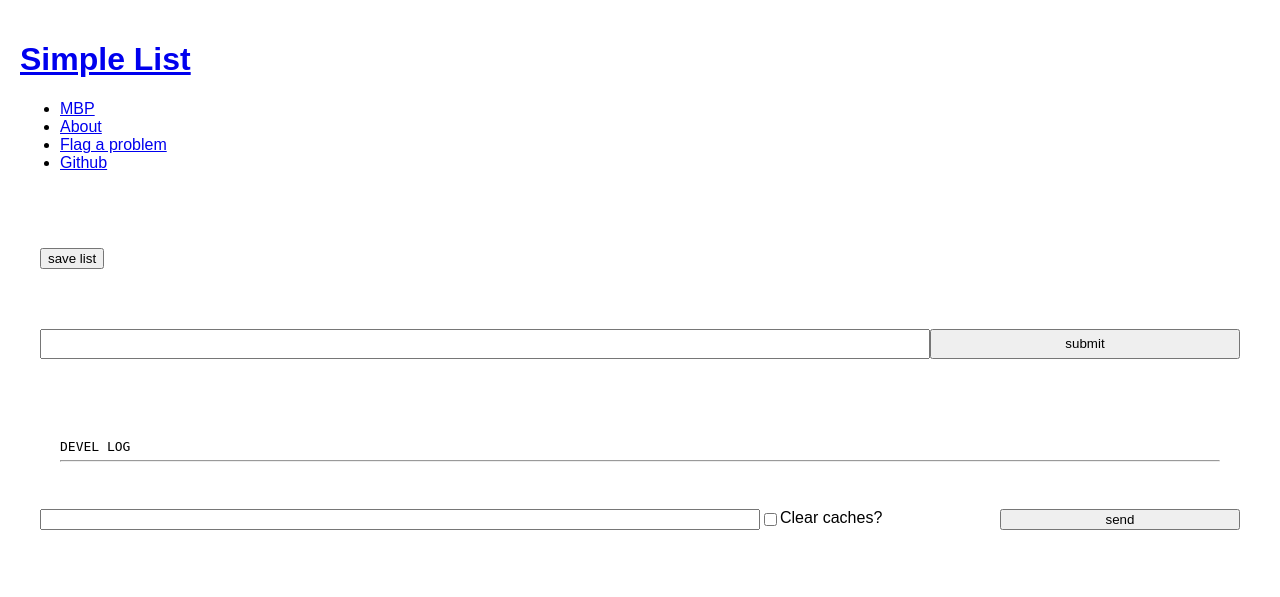
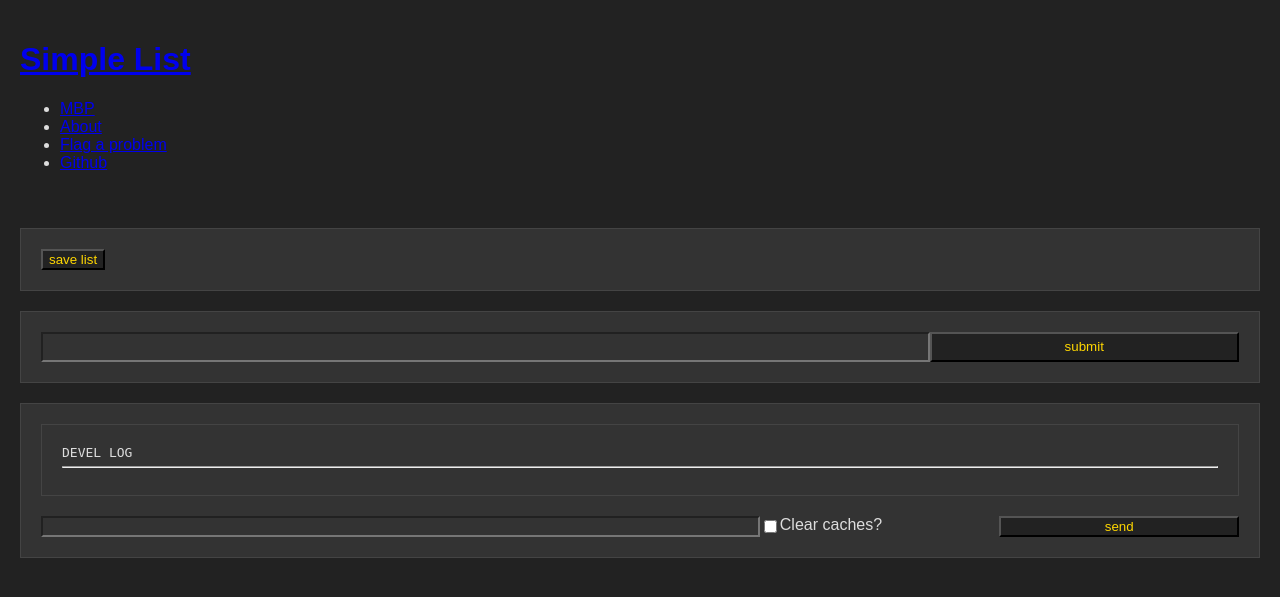
Before and after one commit to madebyparry/simple_list, a PHP site: page / in a window 1280 px wide. Shown: the top 597 px of the page. Run offline with PHP 8.4, Linux system fonts and the light colour scheme.

Commit message:
list functionality first wave styles x7

```diff
--- a/style.css
+++ b/style.css
@@ -9,36 +9,36 @@
 
 body {
   margin: 0px;
-  background-color: --site-color-primary;
-  border-color: --text-color-secondary;
-  color: --text-color-secondary;
+  background-color: var(--site-color-primary);
+  border-color: var(--text-color-secondary);
+  color: var(--text-color-secondary);
   font-family: Arial, Helvetica, sans-serif; }
 
 .site-header {
   padding: 20px;
-  background-color: --site-color-primary; }
+  background-color: var(--site-color-primary); }
 
 input {
-  background-color: --site-color-secondary;
-  color: --text-color-secondary; }
+  background-color: var(--site-color-secondary);
+  color: var(--text-color-secondary); }
 
 input[type="submit"] {
-  background-color: --site-color-primary;
-  color: --text-color-emphasis; }
+  background-color: var(--site-color-primary);
+  color: var(--text-color-emphasis); }
 
 .current_list_wrapper .current_list_inner {
   margin: 20px;
   padding: 20px;
-  border: 1px solid --site-color-accent;
-  background-color: --site-color-secondary; }
+  border: 1px solid var(--site-color-accent);
+  background-color: var(--site-color-secondary); }
   .current_list_wrapper .current_list_inner .checked {
     text-decoration: line-through; }
 
 .list_entry_wrapper .list_entry_inner {
   margin: 20px;
   padding: 20px;
-  border: 1px solid --site-color-accent;
-  background-color: --site-color-secondary; }
+  border: 1px solid var(--site-color-accent);
+  background-color: var(--site-color-secondary); }
   .list_entry_wrapper .list_entry_inner form {
     display: flex; }
   .list_entry_wrapper .list_entry_inner .new_entry_input {
@@ -50,10 +50,10 @@ input[type="submit"] {
 .devel-wrapper {
   margin: 20px;
   padding: 20px;
-  border: 1px solid --site-color-accent;
-  background-color: --site-color-secondary; }
+  border: 1px solid var(--site-color-accent);
+  background-color: var(--site-color-secondary); }
   .devel-wrapper .log_screen {
-    border: 1px solid --site-color-accent;
+    border: 1px solid var(--site-color-accent);
     padding: 20px;
     font-family: monospace; }
   .devel-wrapper .devel-form {
```
Also changed, not shown: 1 other file.
